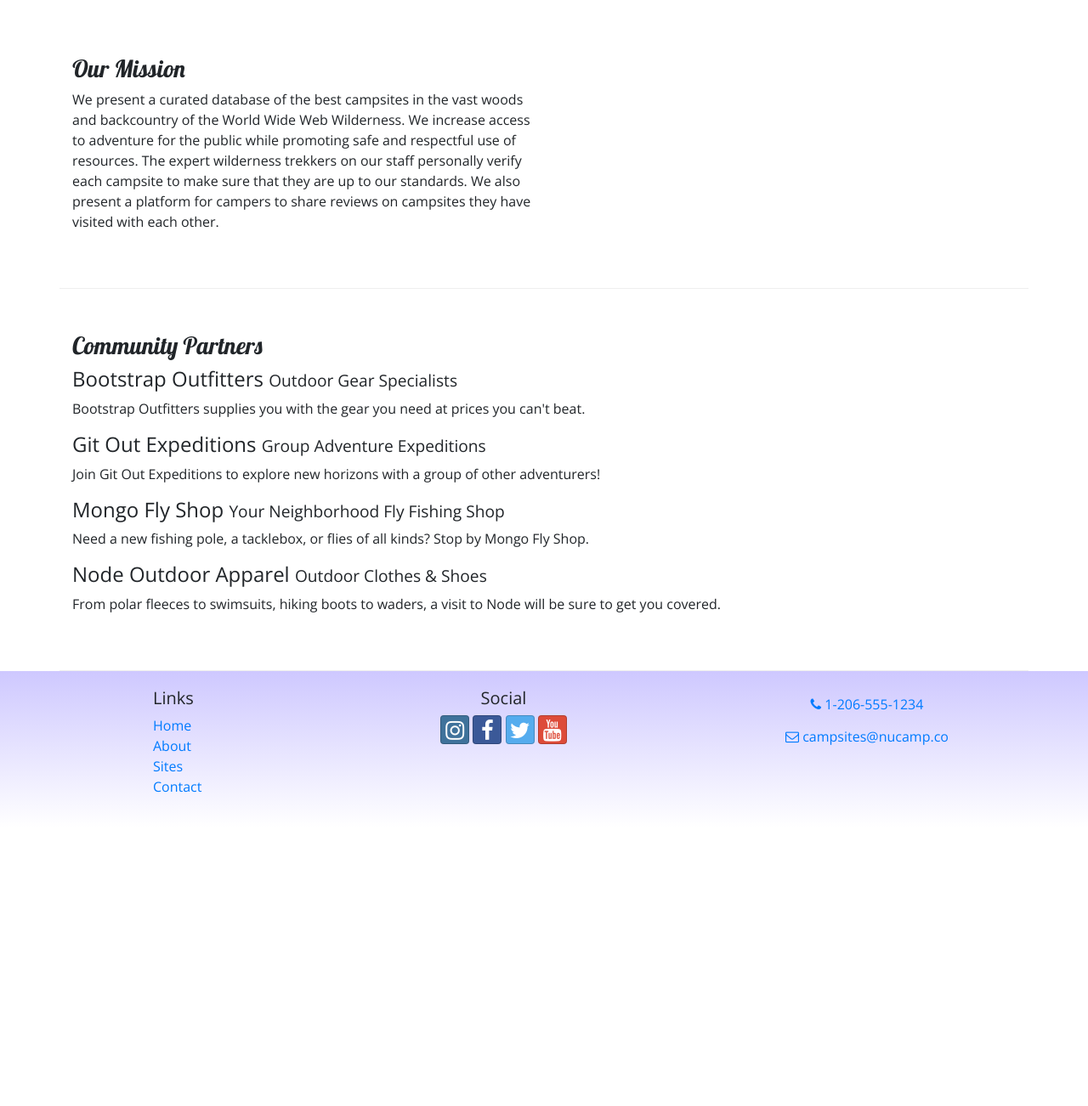
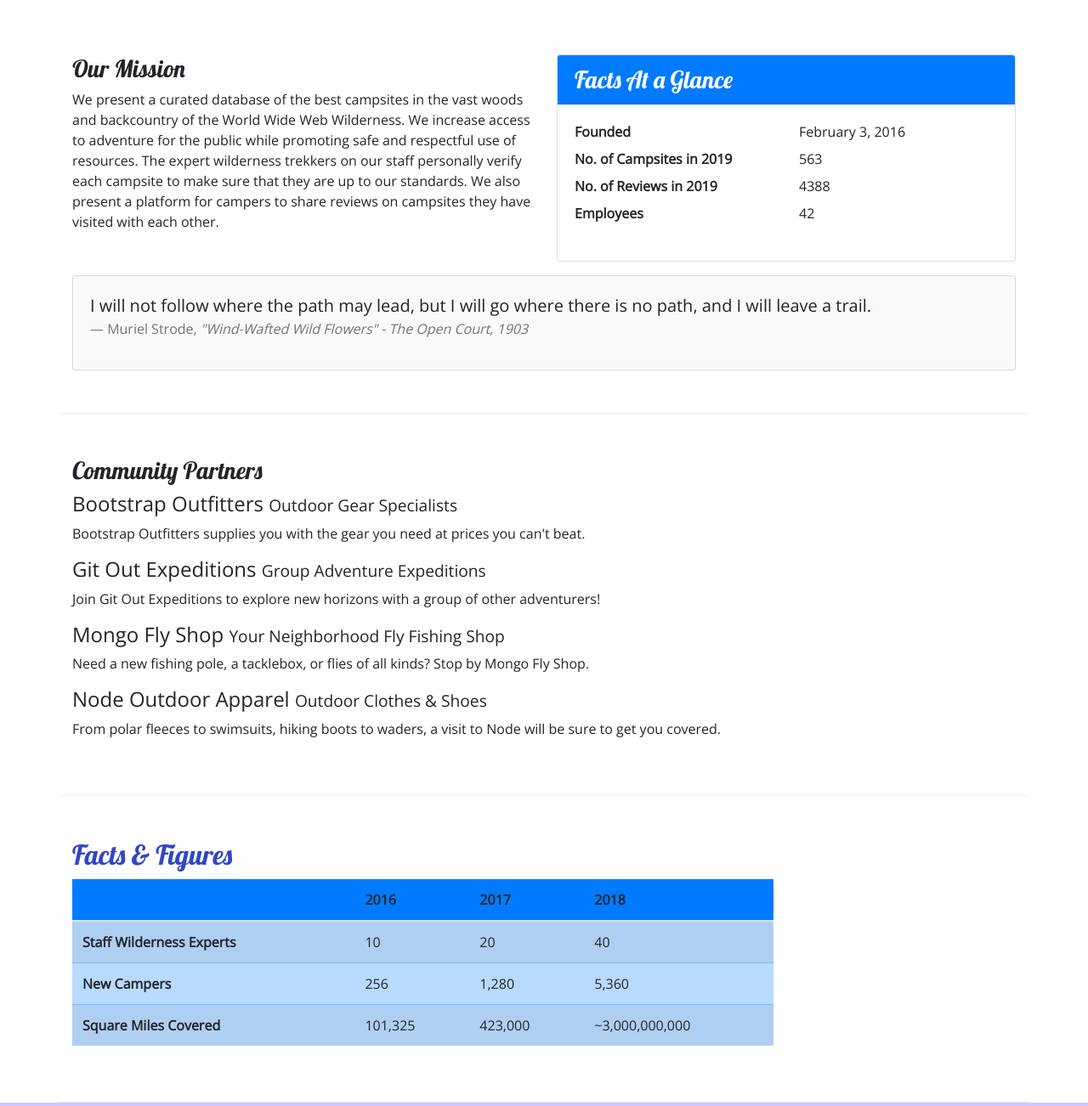
Before and after one commit to Developer-AaronB/Nucamp-Bootstrap, a website: page aboutus.html in a window 1280 px wide. Shown: the part 340-1642 px from the top of the page at 85% size. Before the commit the page ends 1314 px from the top, so only its background shows below. Drawn offline with nearby package versions, Linux system fonts and the light colour scheme.

Commit message:
Tables and Cards exercise

```diff
--- a/aboutus.html
+++ b/aboutus.html
@@ -68,6 +68,35 @@
                     campsite to make sure that they are up to our standards. We also present a platform for campers to
                     share reviews on campsites they have visited with each other.</p>
             </div>
+            <div class="col-sm-6">
+                <div class="card">
+                    <h3 class="card-header bg-primary text-white">Facts At a Glance</h3>
+                    <div class="card-body">
+                    <dl class="row">
+                        <dt class="col-6">Founded</dt>
+                        <dd class="col-6">February 3, 2016</dd>
+                        <dt class="col-6">No. of Campsites in 2019</dt>
+                        <dd class="col-6">563</dd>
+                        <dt class="col-6">No. of Reviews in 2019</dt>
+                        <dd class="col-6">4388</dd>
+                        <dt class="col-6">Employees</dt>
+                        <dd class="col-6">42</dd>
+                    </dl>
+                    </div>
+                </div>
+            </div>
+            <div class="col">
+                <div class="card bg-light mt-3">
+                    <blockquote class="blockquote card-body">
+                        <p class="mb-0">I will not follow where the path may lead, but I will go where there is no path, and I will leave a trail.</p>
+                        <footer class="blockquote-footer">Muriel Strode,
+                            <cite title="Source Title">"Wind-Wafted Wild Flowers" -
+                                The Open Court, 1903
+                            </cite>
+                        </footer>
+                    </blockquote>
+                </div>
+            </div>
         </div>
 
         <div class="row row-content">
@@ -84,9 +113,48 @@
                     covered.</p>
             </div>
         </div>
+
+            <div class="row row-content">
+                <div class="col-sm-9">
+                    <h2>Facts &amp; Figures</h2>
+                    <div class="table-responsive">
+                        <table class="table table-striped">
+                            <thead>
+                                <tr class="bg-primary texxt-light">
+                                    <th></th>
+                                    <th>2016</th>
+                                    <th>2017</th>
+                                    <th>2018</th>
+                                </tr>
+                            </thead>
+                            <tbody class="table-primary">
+                                <tr>
+                                    <th>Staff Wilderness Experts</th>
+                                    <td>10</td>
+                                    <td>20</td>
+                                    <td>40</td>
+                                </tr>
+                                <tr>
+                                    <th>New Campers</th>
+                                    <td>256</td>
+                                    <td>1,280</td>
+                                    <td>5,360</td>
+                                </tr>
+                                <tr>
+                                    <th>Square Miles Covered</th>
+                                    <td>101,325</td>
+                                    <td>423,000</td>
+                                    <td>~3,000,000,000</td>
+                                </tr>
+                            </tbody>
+                        </table>
+                    </div>
+                </div>
+            </div>
+
     </div>
 
-    <footer>
+    <footer class="site-footer">
         <div class="container">
             <div class="row">
                 <div class="col-4 col-sm-2 offset-1">
--- a/css/styles.css
+++ b/css/styles.css
@@ -14,7 +14,7 @@ header h2 {
     color: #CEC8FF;
 }
 
-footer {
+.site-footer {
     background-image: linear-gradient(#CEC8FF, white);
     padding: 20px 0;
 }
```
Also changed, not shown: contactus.html (+1 -1 lines), index.html (+1 -1 lines).
